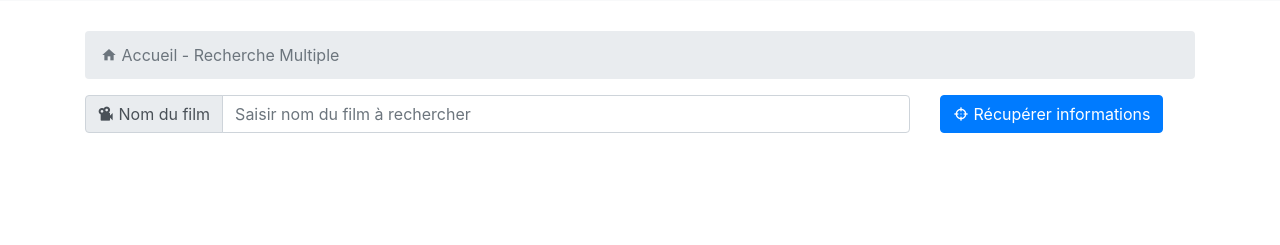
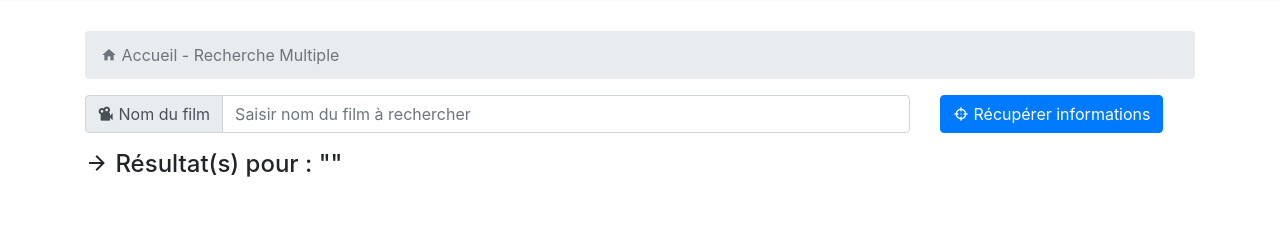
Before and after one commit to nathan-jolivat/omdb-symfony, a Symfony app: template templates/omdb/multiple.html.twig in a window 1280 px wide. Shown: the part 55-300 px from the top of the page. Run offline with Twig, Linux system fonts and the light colour scheme; the template is opened without the code that fills it, so the values that code supplies are empty; some libraries are stand-ins or nearby versions.

Commit message:
Make a specific page to see details of a movie && add result of research into top of page

```diff
--- a/src/Controller/ProductController.php
+++ b/src/Controller/ProductController.php
@@ -70,7 +70,8 @@ class ProductController extends AbstractController
 
         return $this->render('omdb/multiple.html.twig', [
             'responseMovie' => $response,
-            'omdbApiKey'    => $omdbApiKey
+            'omdbApiKey'    => $omdbApiKey,
+            'requestedTitle' => $requestedTitle
         ]);
     }
 
--- a/templates/omdb/layout/navbar.html.twig
+++ b/templates/omdb/layout/navbar.html.twig
@@ -1,5 +1,5 @@
 <nav class="navbar navbar-expand-lg navbar-light bg-light">
-    <a class="navbar-brand" href="{{ path('specific') }}">ODMB APi</a>
+    <a class="navbar-brand" href="{{ path('multiple') }}">ODMB APi</a>
     <button class="navbar-toggler" type="button" data-toggle="collapse" data-target="#navbarSupportedContent" aria-controls="navbarSupportedContent" aria-expanded="false" aria-label="Toggle navigation">
         <span class="navbar-toggler-icon"></span>
     </button>
--- a/templates/omdb/multiple.html.twig
+++ b/templates/omdb/multiple.html.twig
@@ -26,6 +26,7 @@
                 </div>
             </div>
         </form>
+        <h4><i class="mdi mdi-arrow-right"></i> Résultat(s) pour : "{{ requestedTitle }}"</h4>
             {% if responseMovie is defined %}
                 {% for searchItem in responseMovie.Search %}
                     {% if searchItem is defined %}
--- a/templates/omdb/specific.html.twig
+++ b/templates/omdb/specific.html.twig
@@ -8,7 +8,7 @@
         <nav aria-label="breadcrumb">
             <ol class="breadcrumb">
                 <li class="breadcrumb-item active" aria-current="page">
-                    <i class="mdi mdi-home"></i> Accueil - Recherche spécifique</li>
+                    <i class="mdi mdi-home"></i> Accueil > Fiche film > <b>{{ responseMovie.Title }}</b></li>
             </ol>
         </nav>
             {% if responseMovie is defined %}
```
